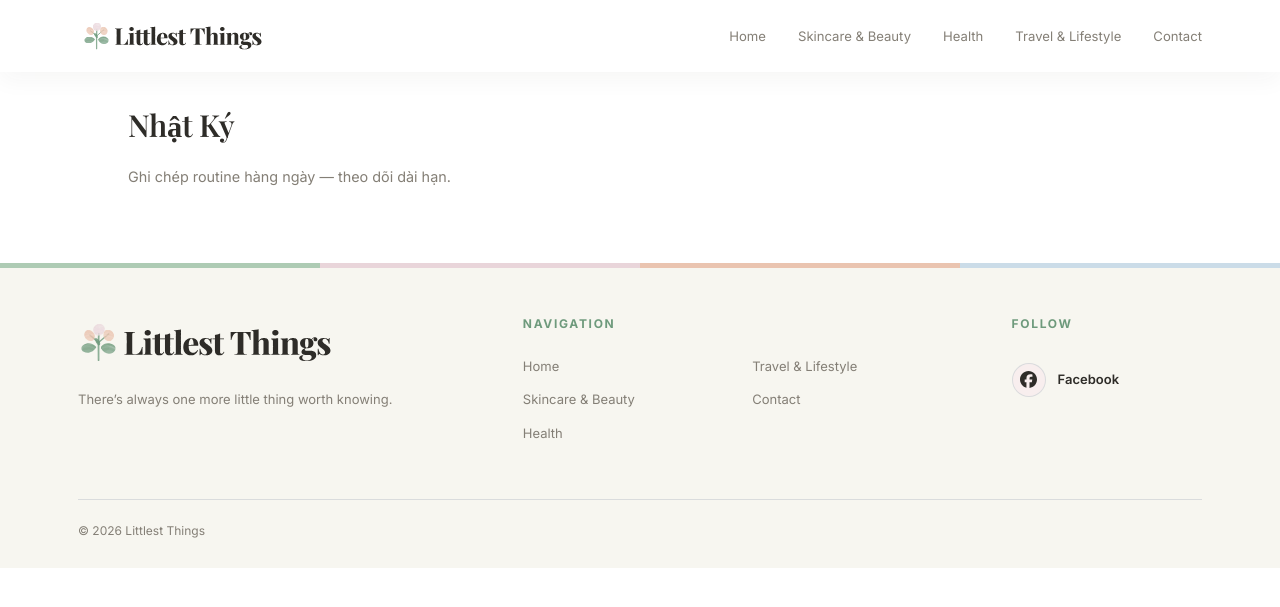
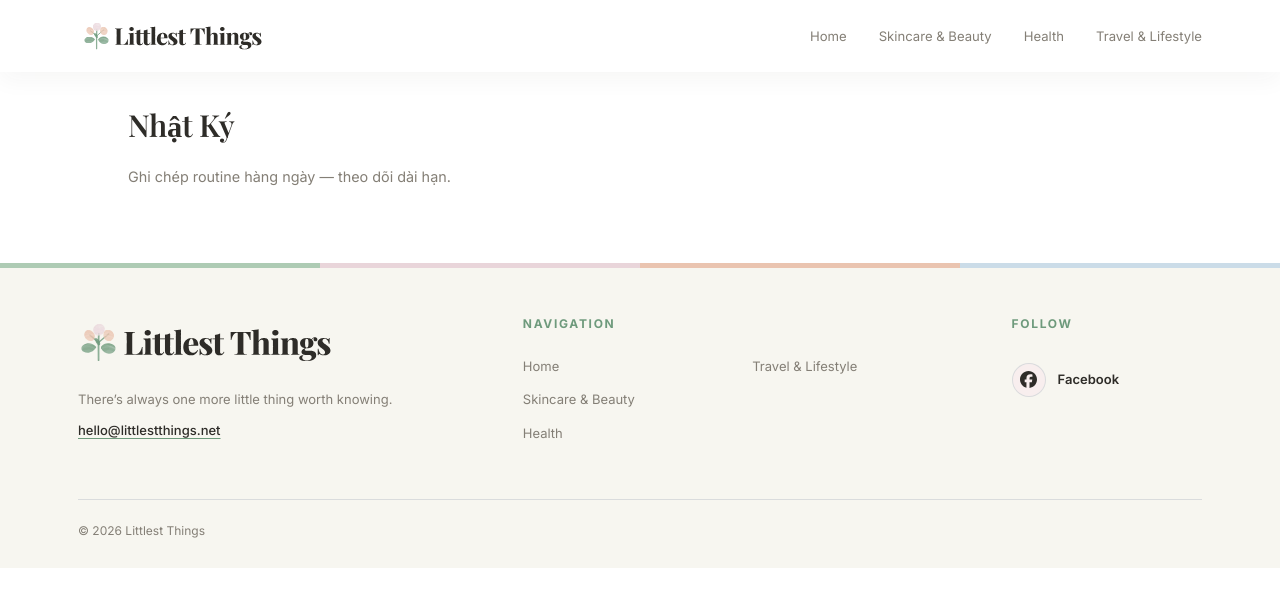
Before and after one commit to gentle-journal/gentle-journal, a Jekyll site: the page built from nhat-ky/index.html, in a window 1280 px wide. Shown: the top 607 px of the page. Built offline with Jekyll 4.4.1, drawn with Linux system fonts in a browser that asks for light colours; some web fonts are replaced.

Commit message:
Move contact email to global footer

```diff
--- a/_includes/footer.html
+++ b/_includes/footer.html
@@ -14,6 +14,7 @@
           </div>
 
           <p class="footer-tagline">There’s always one more little thing worth knowing.</p>
+          <a class="footer-email" href="mailto:hello@littlestthings.net">hello@littlestthings.net</a>
         </div>
 
         <nav class="footer-col footer-navigation" aria-label="Footer navigation">
@@ -23,7 +24,6 @@
             <a href="{{ '/skincare-beauty/' | relative_url }}">Skincare &amp; Beauty</a>
             <a href="{{ '/health/' | relative_url }}">Health</a>
             <a href="{{ '/travel-lifestyle/' | relative_url }}">Travel &amp; Lifestyle</a>
-            <a href="{{ '/contact/' | relative_url }}">Contact</a>
           </div>
         </nav>
 
--- a/_includes/header.html
+++ b/_includes/header.html
@@ -54,12 +54,6 @@
           Travel &amp; Lifestyle
         </a>
 
-        <a
-          class="{% if page.url == '/contact/' %}active{% endif %}"
-          {% if page.url == '/contact/' %}aria-current="page"{% endif %}
-          href="{{ '/contact/' | relative_url }}">
-          Contact
-        </a>
       </div>
 
       <button
@@ -81,7 +75,6 @@
         <a {% if active_collection == 'skincare-beauty' %}class="active" aria-current="page"{% endif %} href="{{ '/skincare-beauty/' | relative_url }}">Skincare &amp; Beauty</a>
         <a {% if active_collection == 'health' %}class="active" aria-current="page"{% endif %} href="{{ '/health/' | relative_url }}">Health</a>
         <a {% if active_collection == 'travel-lifestyle' %}class="active" aria-current="page"{% endif %} href="{{ '/travel-lifestyle/' | relative_url }}">Travel &amp; Lifestyle</a>
-        <a {% if page.url == '/contact/' %}class="active" aria-current="page"{% endif %} href="{{ '/contact/' | relative_url }}">Contact</a>
       </div>
 
     </nav>
--- a/assets/css/footer-v5.css
+++ b/assets/css/footer-v5.css
@@ -80,6 +80,25 @@
   font-size: .8125rem;
   line-height: 1.55;
   color: var(--lt-muted, #847F76);
+}
+
+.site-footer .footer-email {
+  display: inline-block;
+  margin-top: 12px;
+  font-family: Inter, system-ui, sans-serif;
+  font-size: .8125rem;
+  line-height: 1.5;
+  font-weight: 500;
+  color: var(--lt-ink, #625E57);
+  overflow-wrap: anywhere;
+  text-decoration: underline;
+  text-decoration-color: var(--lt-mint, #6E9A7C);
+  text-underline-offset: 3px;
+}
+
+.site-footer .footer-email:hover,
+.site-footer .footer-email:focus-visible {
+  color: var(--lt-mint, #6E9A7C);
 }
 
 .site-footer .footer-col h2 {
```
Also changed, not shown: contact.html (deleted, +0 -14 lines), lien-he.html (deleted, +0 -8 lines).
